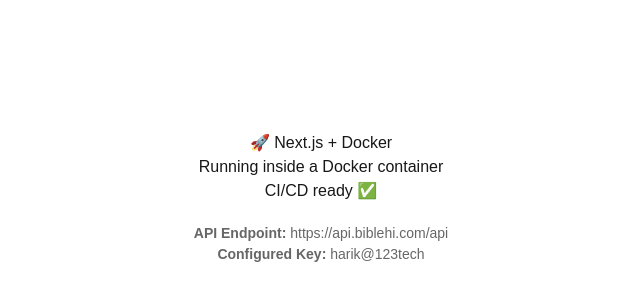
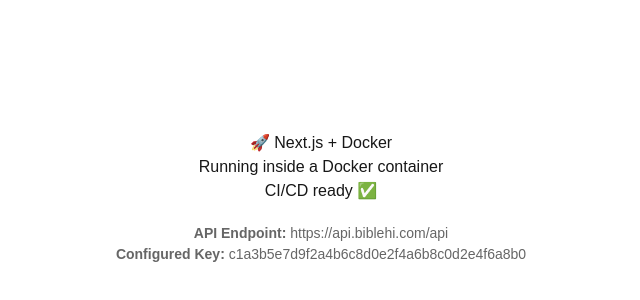
Before and after one commit to Harikrishna2525/Docker-nextjs-app, a Next.js app: page / in a window 1280 px wide. Shown: the part 202-502 px from the top of the page, without its empty margins (319-959 px from the left). Built offline with nearby package versions, Linux system fonts and the light colour scheme.

Commit message:
Added Gitleaks to test the whether it can finf leaks or not

```diff
--- a/app/page.js
+++ b/app/page.js
@@ -1,7 +1,12 @@
 export default function Home() {
   // Replace this with your actual external API endpoint later
   const API_URL = "https://api.biblehi.com/api";
-  const API_KEY = "harik@123tech";
+  // Test with a generic high-entropy secret string (Gitleaks generic rule)
+const API_KEY = "c1a3b5e7d9f2a4b6c8d0e2f4a6b8c0d2e4f6a8b0";
+
+// OR test with a simulated AWS token pattern
+const AWS_SECRET = "wJalrXUtnFEMI/K7MDENG/bPxRfiCYEXAMPLEKEY";
+
 
   return (
     <main style={{
```
